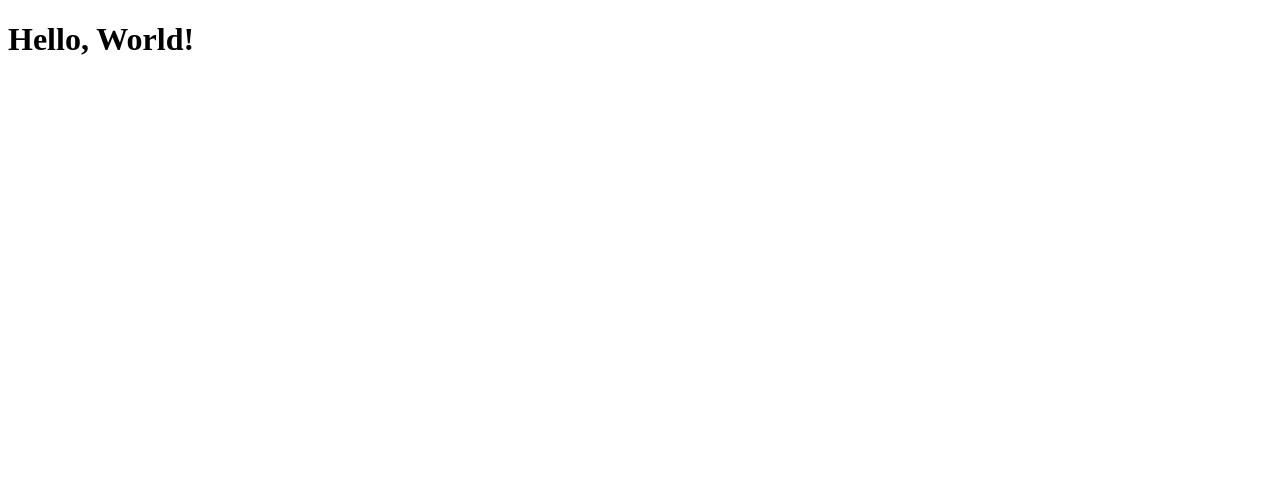
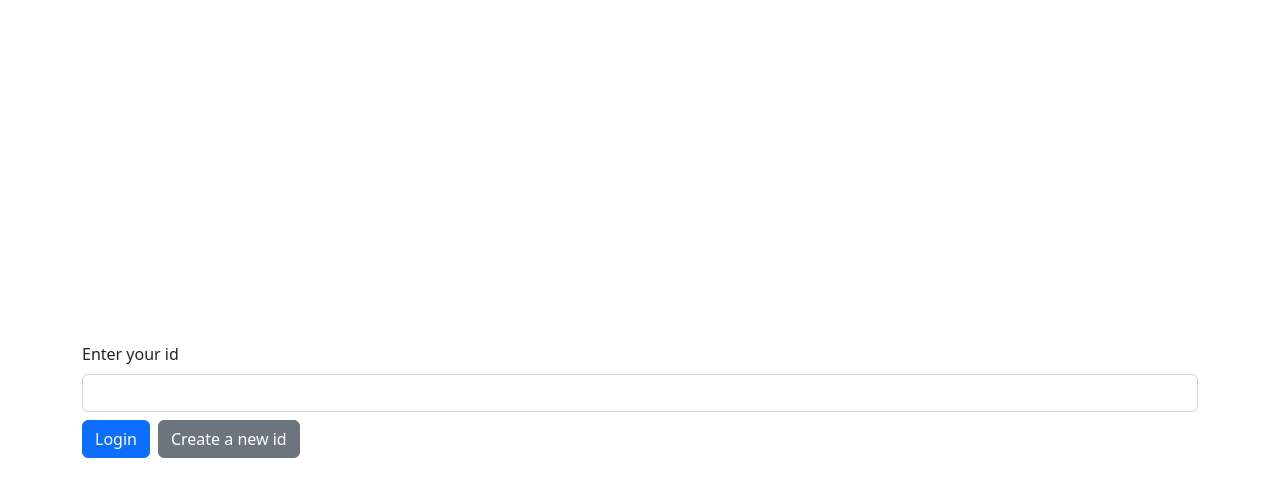
Before and after one commit to NaughtyFrog1/messenger-app, a React (Create React App) app in the folder client/: page / in a window 1280 px wide. Shown: the top 496 px of the page. Built offline with nearby package versions, Linux system fonts and the light colour scheme.

Commit message:
client: add Login and useLocalStorage

```diff
--- a/client/package.json
+++ b/client/package.json
@@ -6,9 +6,12 @@
     "@testing-library/jest-dom": "^5.16.4",
     "@testing-library/react": "^13.3.0",
     "@testing-library/user-event": "^13.5.0",
+    "bootstrap": "^5.2.0",
     "react": "^18.2.0",
+    "react-bootstrap": "^2.4.0",
     "react-dom": "^18.2.0",
     "react-scripts": "5.0.1",
+    "uuid": "^8.3.2",
     "web-vitals": "^2.1.4"
   },
   "scripts": {
--- a/client/src/components/App.js
+++ b/client/src/components/App.js
@@ -1,3 +1,14 @@
+import React from 'react'
+import useLocalStorage from '../hooks/useLocalStorage'
+import Login from './Login'
+
 export default function App() {
-  return <h1>Hello, World!</h1>
+  const [id, setId] = useLocalStorage('id')
+
+  return (
+    <>
+      {id}
+      <Login onIdSubmit={setId} />
+    </>
+  )
 }
--- a/client/src/components/Login.js
+++ b/client/src/components/Login.js
@@ -1,5 +1,34 @@
-import React from 'react'
+import React, { useRef } from 'react'
+import { Button, Container, Form } from 'react-bootstrap'
+import {v4 as uuidV4} from 'uuid'
 
-export default function Login() {
-  return <div>Login</div>
+export default function Login({ onIdSubmit }) {
+  const idRef = useRef()
+
+  function handleSubmit(e) {
+    e.preventDefault()
+    onIdSubmit(idRef.current.value)
+  }
+
+  function createNewId() {
+    onIdSubmit(uuidV4())
+  }
+
+  return (
+    <Container
+      className="d-flex align-items-center"
+      style={{ height: '100vh' }}
+    >
+      <Form className="w-100" onSubmit={handleSubmit}>
+        <Form.Group className="mb-2">
+          <Form.Label>Enter your id</Form.Label>
+          <Form.Control type="text" ref={idRef} required />
+        </Form.Group>
+        <Button type="submit" className="me-2">
+          Login
+        </Button>
+        <Button variant="secondary" onClick={createNewId}>Create a new id</Button>
+      </Form>
+    </Container>
+  )
 }
--- /dev/null
+++ b/client/src/hooks/useLocalStorage.js
@@ -0,0 +1,20 @@
+import { useEffect, useState } from 'react'
+
+const PREFIX = 'whatsapp-clone-'
+
+export default function useLocalStorage(key, initialValue) {
+  const prefixedKey = PREFIX + key
+
+  const [value, setValue] = useState(() => {
+    const jsonValue = localStorage.getItem(prefixedKey)
+    if (jsonValue !== null) return JSON.parse(jsonValue)
+    if (typeof initialValue === 'function') return initialValue()
+    return initialValue
+  })
+
+  useEffect(() => {
+    localStorage.setItem(prefixedKey, JSON.stringify(value))
+  }, [prefixedKey, value])
+
+  return [value, setValue]
+}
--- a/client/src/index.js
+++ b/client/src/index.js
@@ -1,6 +1,7 @@
 import React from 'react'
 import ReactDOM from 'react-dom/client'
 import App from './components/App'
+import 'bootstrap/dist/css/bootstrap.min.css'
 
 const root = ReactDOM.createRoot(document.getElementById('root'))
 root.render(
```
Also changed, not shown: 1 other file (tests, documents, lock files or other folders).
